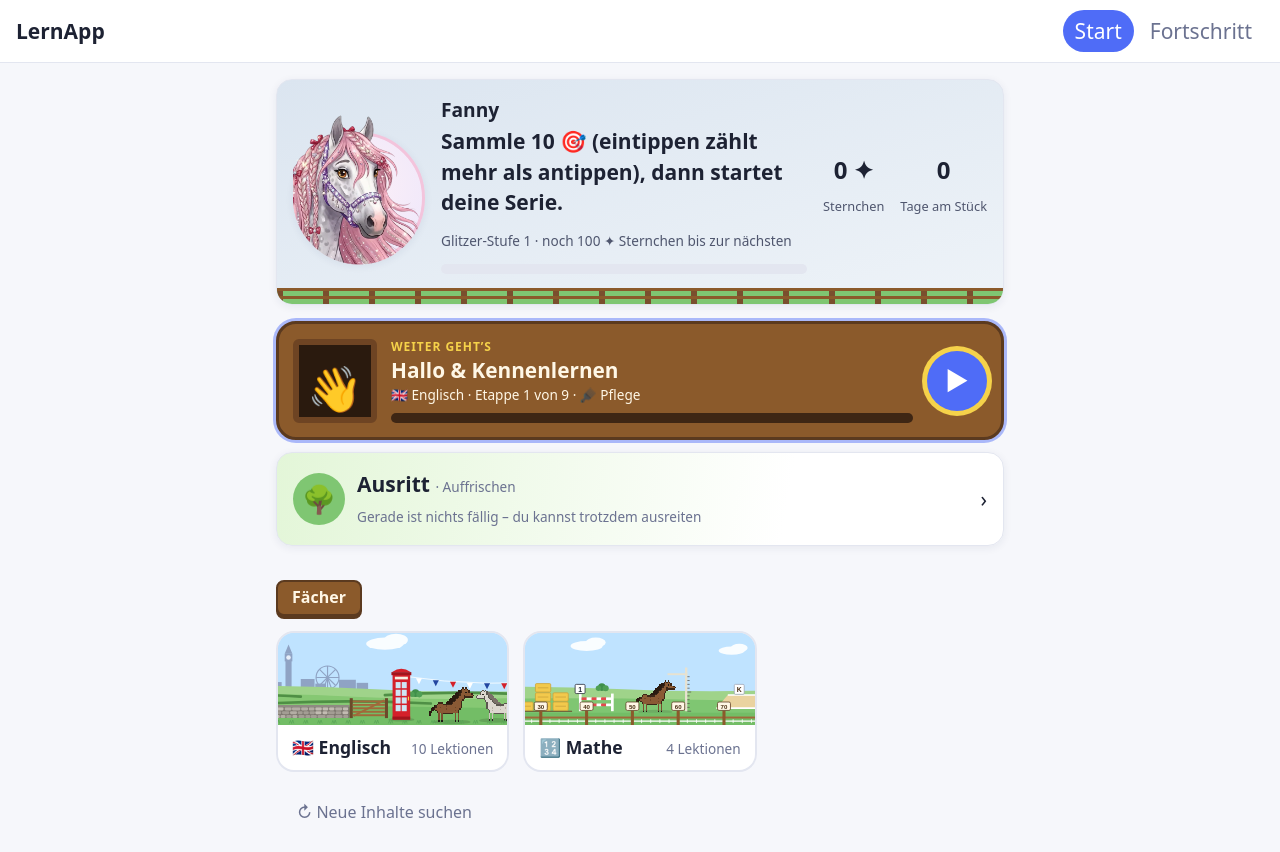
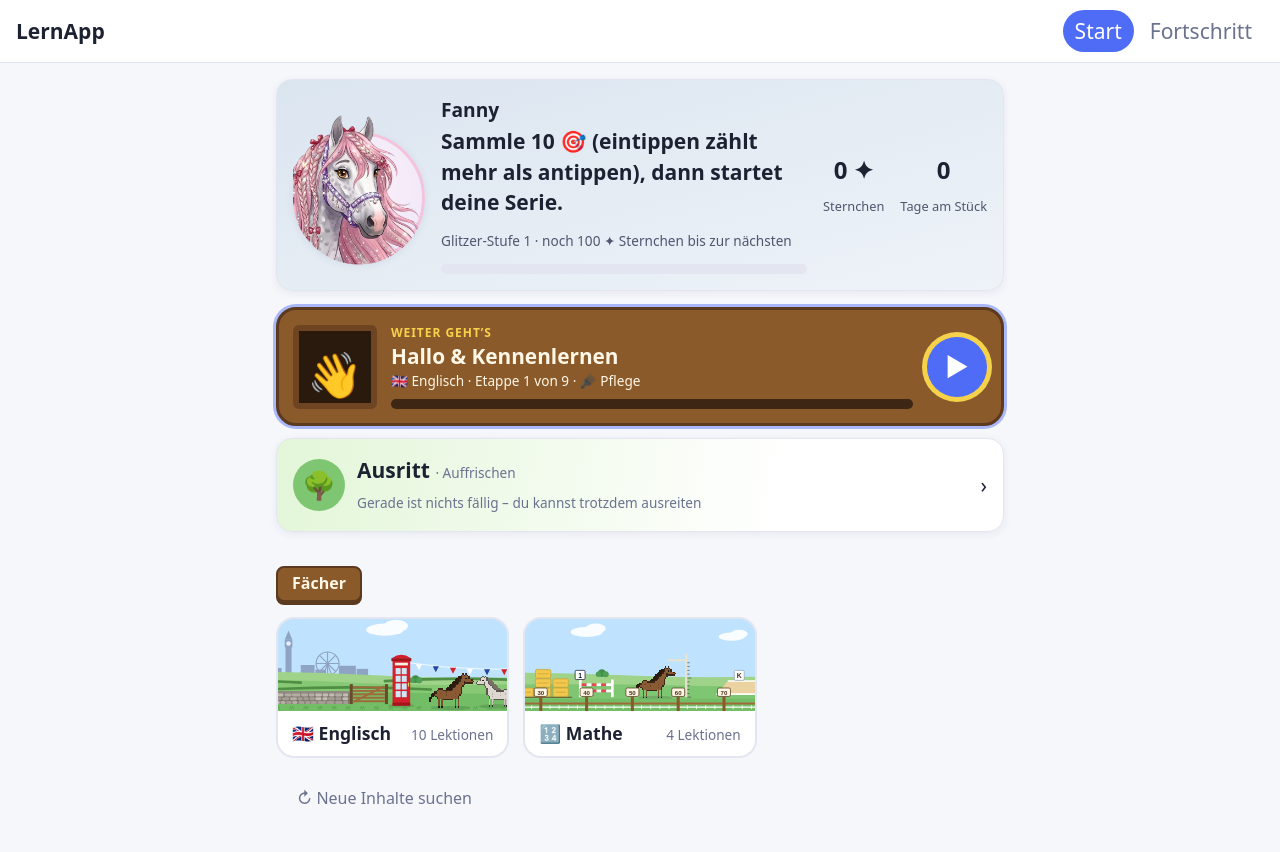
Before and after one commit to chris-da-r4ven/lernapp, a plain HTML site: page index.html in a window 1280 px wide. Drawn offline with Linux system fonts and the light colour scheme.

Commit message:
Startseite: Zaunstreifen unter Fanny entfernt (wirkte wie grüne Kacheln)
Co-Authored-By: Claude Opus 5.5 <noreply@anthropic.com>

```diff
--- a/css/app.css
+++ b/css/app.css
@@ -625,10 +625,7 @@ main { max-width: 760px; margin: 0 auto; padding: 16px; }
 }
 
 /* Startseite im Hofstil */
-.pet-card { position: relative; overflow: hidden; padding-bottom: 30px; }
-.pet-card::after { content: ''; position: absolute; left: 0; right: 0; bottom: 0; height: 16px;
-  background: linear-gradient(#8b5a2b 0 3px, transparent 3px 8px, #8b5a2b 8px 11px, transparent 11px),
-    repeating-linear-gradient(90deg, #7a4e2e 0 6px, transparent 6px 46px), #7fc672; }
+.pet-card { position: relative; overflow: hidden; }
 .go-card { display: flex; align-items: center; gap: 14px; padding: 14px; border-radius: 20px; text-decoration: none;
   background: #8b5a2b; border: 3px solid #5b3a1f; color: #fff7e6; box-shadow: 0 0 0 3px color-mix(in srgb, var(--primary) 45%, transparent); }
 .go-card:hover { color: #fff7e6; }
--- a/sw.js
+++ b/sw.js
@@ -9,7 +9,7 @@
 //   installiert die neue Version komplett, die App lädt sich dann einmal neu (app.js).
 // Lerninhalte (content/) lädt die App selbst und speichert sie lokal – die laufen hier nicht durch.
 
-const CACHE = 'lernapp-dd7a4a9c0d';
+const CACHE = 'lernapp-c667f957aa';
 const SHELL = [
   './',
   'index.html',
```
